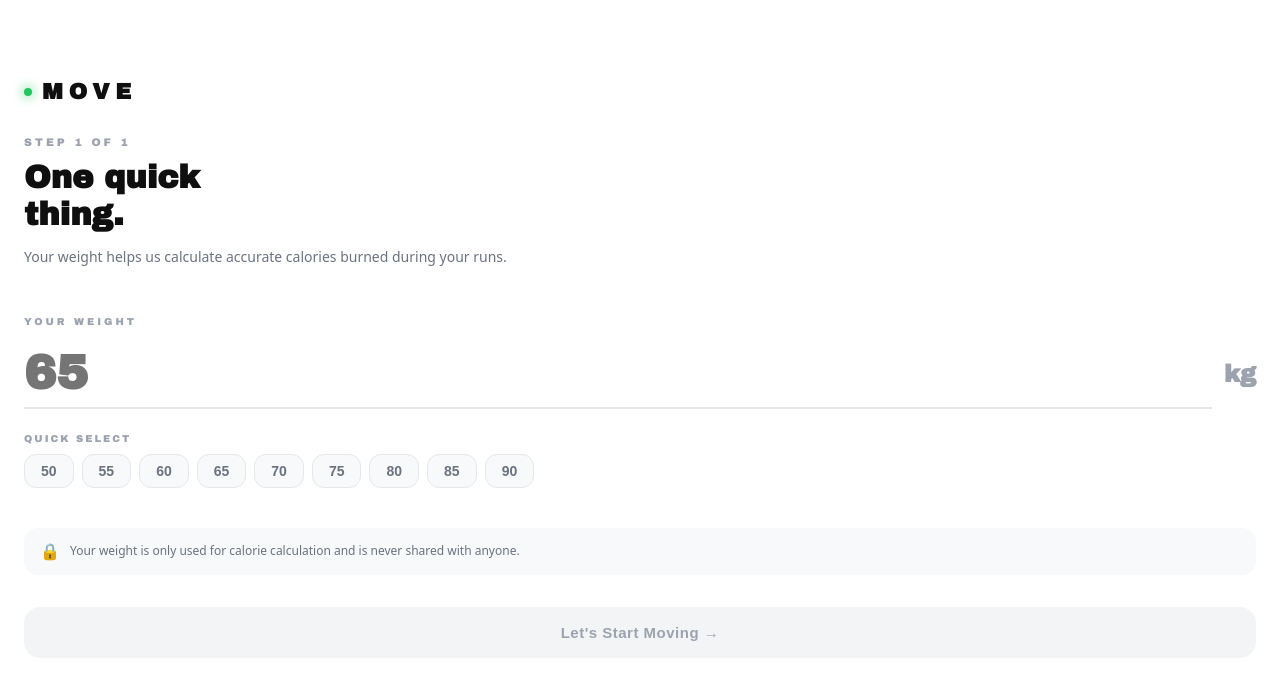
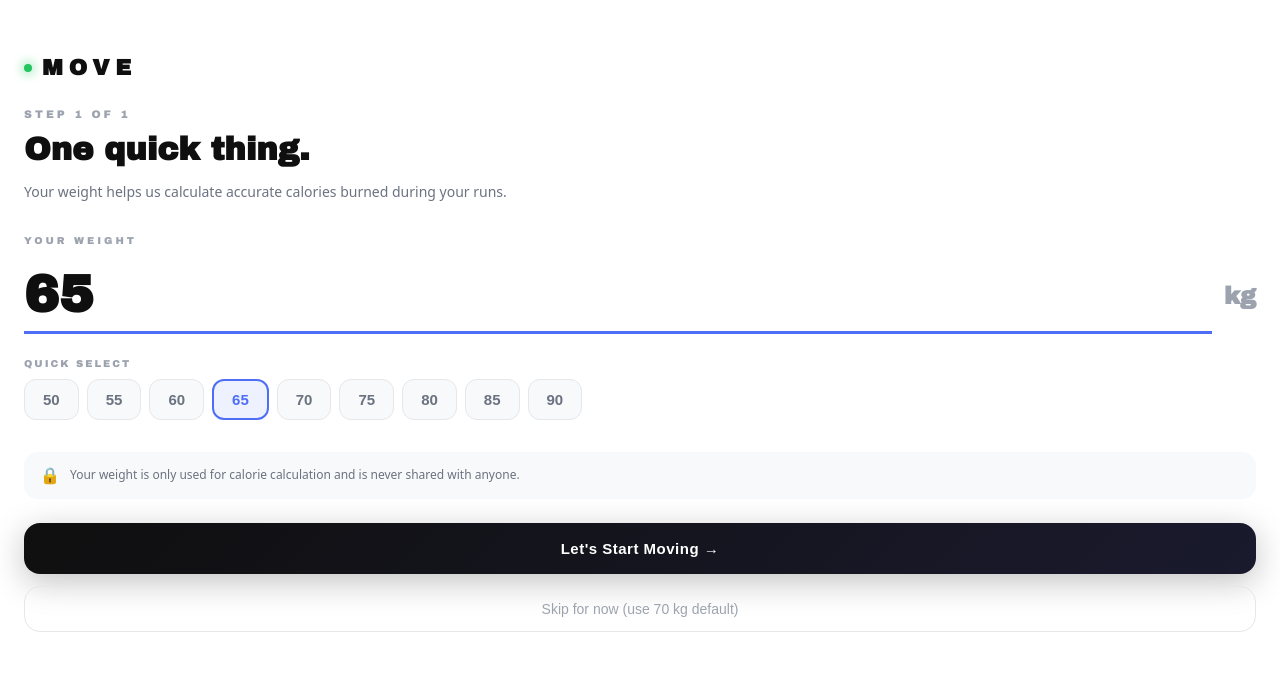
Before and after one commit to Kayes2323/move-app, a Next.js app: page /onboarding in a window 1280 px wide. Shown: the top 680 px of the page. Built offline with nearby package versions, Linux system fonts and the light colour scheme.

Commit message:
onboarding fix - default 65, back button, skip option

```diff
--- a/app/onboarding/page.tsx
+++ b/app/onboarding/page.tsx
@@ -1,12 +1,35 @@
 "use client";
-import { useState } from "react";
+import { useState, useEffect } from "react";
 import { useRouter } from "next/navigation";
 
 export default function Onboarding() {
   const router = useRouter();
-  const [weight, setWeight] = useState("");
+  const [weight, setWeight] = useState("65");
   const [loading, setLoading] = useState(false);
   const [error, setError] = useState("");
+  const [isUpdate, setIsUpdate] = useState(false);
+
+  useEffect(() => {
+    const checkUser = async () => {
+      try {
+        const { auth, db } = await import("../firebase");
+        const { doc, getDoc } = await import("firebase/firestore");
+        const user = auth.currentUser;
+        if (user) {
+          const snap = await getDoc(doc(db, "users", user.uid));
+          if (snap.exists() && snap.data().onboarded) {
+            setIsUpdate(true);
+            if (snap.data().weight) {
+              setWeight(String(snap.data().weight));
+            }
+          }
+        }
+      } catch (err) {
+        console.error(err);
+      }
+    };
+    checkUser();
+  }, []);
 
   const handleSubmit = async () => {
     const w = parseFloat(weight);
@@ -33,25 +56,29 @@ export default function Onboarding() {
   };
 
   return (
-    <main style={{
-      minHeight: "100vh",
-      background: "#FFFFFF",
-      fontFamily: "'Archivo Black', sans-serif",
-      display: "flex",
-      flexDirection: "column",
-      padding: "0 24px",
-    }}>
+    <main style={{ minHeight: "100vh", background: "#FFFFFF", fontFamily: "'Archivo Black', sans-serif", display: "flex", flexDirection: "column", padding: "0 24px" }}>
 
       {/* TOP */}
-      <div style={{ paddingTop: "80px", marginBottom: "48px" }}>
-        <div style={{ display: "flex", alignItems: "center", gap: "10px", marginBottom: "32px" }}>
+      <div style={{ paddingTop: "56px", marginBottom: "32px" }}>
+
+        {/* Back button — only for update */}
+        {isUpdate && (
+          <button onClick={() => router.push("/profile")}
+            style={{ background: "none", border: "none", cursor: "pointer", display: "flex", alignItems: "center", gap: "6px", color: "#6B7280", fontSize: "14px", marginBottom: "24px", padding: 0 }}>
+            ← Back
+          </button>
+        )}
+
+        <div style={{ display: "flex", alignItems: "center", gap: "10px", marginBottom: "28px" }}>
           <div style={{ width: "8px", height: "8px", borderRadius: "50%", background: "#22C55E", boxShadow: "0 0 12px #22C55E" }} />
           <span style={{ color: "#0F0F0F", fontSize: "22px", fontWeight: 900, letterSpacing: "6px" }}>MOVE</span>
         </div>
 
-        <p style={{ color: "#9CA3AF", fontSize: "11px", letterSpacing: "3px", marginBottom: "12px" }}>STEP 1 OF 1</p>
+        <p style={{ color: "#9CA3AF", fontSize: "11px", letterSpacing: "3px", marginBottom: "12px" }}>
+          {isUpdate ? "UPDATE WEIGHT" : "STEP 1 OF 1"}
+        </p>
         <h1 style={{ color: "#0F0F0F", fontSize: "32px", fontWeight: 900, lineHeight: 1.15, marginBottom: "12px" }}>
-          One quick<br />thing.
+          {isUpdate ? "Update your\nweight." : "One quick\nthing."}
         </h1>
         <p style={{ color: "#6B7280", fontSize: "14px", lineHeight: 1.6, fontFamily: "system-ui" }}>
           Your weight helps us calculate accurate calories burned during your runs.
@@ -69,39 +96,28 @@ export default function Onboarding() {
             onChange={e => { setWeight(e.target.value); setError(""); }}
             placeholder="65"
             style={{
-              flex: 1,
-              fontSize: "48px",
-              fontWeight: 900,
-              color: "#0F0F0F",
-              border: "none",
-              borderBottom: `2px solid ${error ? "#EF4444" : weight ? "#4F6EF7" : "#E5E7EB"}`,
-              outline: "none",
-              padding: "8px 0",
-              background: "transparent",
+              flex: 1, fontSize: "52px", fontWeight: 900, color: "#0F0F0F",
+              border: "none", borderBottom: `3px solid ${error ? "#EF4444" : weight ? "#4F6EF7" : "#E5E7EB"}`,
+              outline: "none", padding: "8px 0", background: "transparent",
               fontFamily: "'Archivo Black', sans-serif",
             }}
           />
           <span style={{ color: "#9CA3AF", fontSize: "24px", fontWeight: 900 }}>kg</span>
         </div>
 
-        {error && (
-          <p style={{ color: "#EF4444", fontSize: "12px", fontFamily: "system-ui", marginBottom: "16px" }}>{error}</p>
-        )}
+        {error && <p style={{ color: "#EF4444", fontSize: "12px", fontFamily: "system-ui", marginBottom: "8px" }}>{error}</p>}
 
-        {/* Quick select buttons */}
+        {/* Quick select */}
         <p style={{ color: "#9CA3AF", fontSize: "10px", letterSpacing: "2px", marginBottom: "10px", marginTop: "24px" }}>QUICK SELECT</p>
-        <div style={{ display: "flex", gap: "8px", flexWrap: "wrap", marginBottom: "40px" }}>
+        <div style={{ display: "flex", gap: "8px", flexWrap: "wrap", marginBottom: "32px" }}>
           {[50, 55, 60, 65, 70, 75, 80, 85, 90].map(w => (
             <button key={w} onClick={() => { setWeight(String(w)); setError(""); }}
               style={{
-                padding: "8px 16px",
-                borderRadius: "12px",
+                padding: "10px 18px", borderRadius: "12px",
                 border: weight === String(w) ? "2px solid #4F6EF7" : "1px solid #E5E7EB",
                 background: weight === String(w) ? "#EEF2FF" : "#F8F9FA",
                 color: weight === String(w) ? "#4F6EF7" : "#6B7280",
-                fontSize: "14px",
-                fontWeight: 700,
-                cursor: "pointer",
+                fontSize: "15px", fontWeight: 700, cursor: "pointer",
               }}>
               {w}
             </button>
@@ -109,7 +125,7 @@ export default function Onboarding() {
         </div>
 
         {/* Privacy note */}
-        <div style={{ background: "#F8F9FA", borderRadius: "14px", padding: "14px 16px", marginBottom: "32px", display: "flex", gap: "10px", alignItems: "flex-start" }}>
+        <div style={{ background: "#F8F9FA", borderRadius: "14px", padding: "14px 16px", marginBottom: "24px", display: "flex", gap: "10px", alignItems: "flex-start" }}>
           <span style={{ fontSize: "16px" }}>🔒</span>
           <p style={{ color: "#6B7280", fontSize: "12px", fontFamily: "system-ui", lineHeight: 1.5 }}>
             Your weight is only used for calorie calculation and is never shared with anyone.
@@ -117,26 +133,29 @@ export default function Onboarding() {
         </div>
 
         {/* Submit button */}
-        <button
-          onClick={handleSubmit}
-          disabled={loading || !weight}
+        <button onClick={handleSubmit} disabled={loading || !weight}
           style={{
-            width: "100%",
-            padding: "17px",
-            borderRadius: "16px",
-            border: "none",
+            width: "100%", padding: "17px", borderRadius: "16px", border: "none",
             cursor: loading || !weight ? "not-allowed" : "pointer",
             background: !weight ? "#F3F4F6" : "linear-gradient(135deg, #0F0F0F 0%, #1a1a2e 100%)",
             color: !weight ? "#9CA3AF" : "white",
-            fontSize: "15px",
-            fontWeight: 700,
-            letterSpacing: "0.5px",
+            fontSize: "15px", fontWeight: 700, letterSpacing: "0.5px",
             boxShadow: !weight ? "none" : "0 8px 32px rgba(15,15,15,0.25)",
-            transition: "all 0.2s ease",
+            transition: "all 0.2s ease", marginBottom: "12px"
+          }}>
+          {loading ? "Saving..." : isUpdate ? "Save Weight →" : "Let's Start Moving →"}
+        </button>
+
+        {/* Skip — only for new users */}
+        {!isUpdate && (
+          <button onClick={() => {
+            setWeight("70");
+            handleSubmit();
           }}
-        >
-          {loading ? "Saving..." : "Let's Start Moving →"}
-        </button>
+            style={{ width: "100%", padding: "14px", borderRadius: "16px", border: "1px solid #E5E7EB", background: "transparent", color: "#9CA3AF", fontSize: "14px", cursor: "pointer" }}>
+            Skip for now (use 70 kg default)
+          </button>
+        )}
       </div>
     </main>
   );
```
